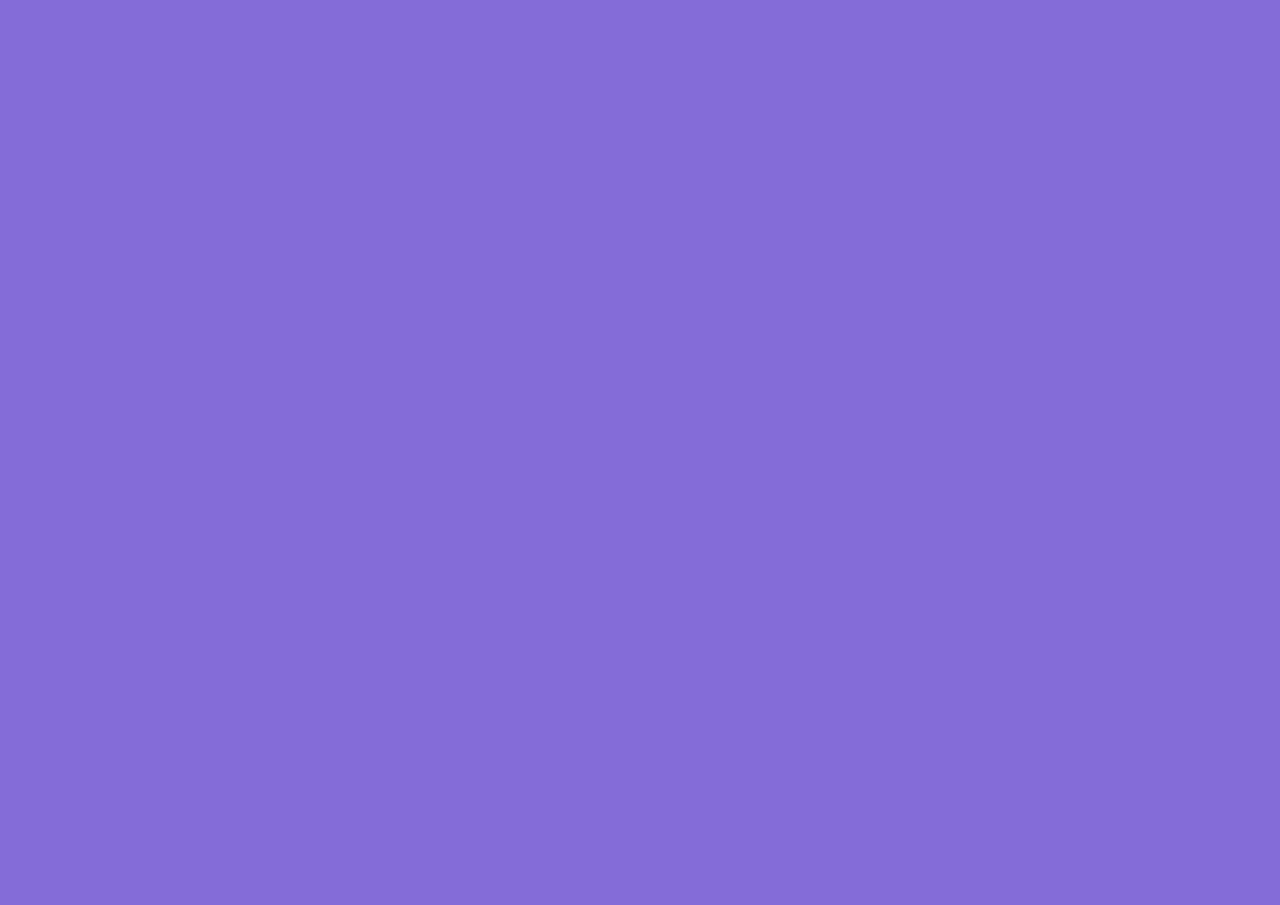
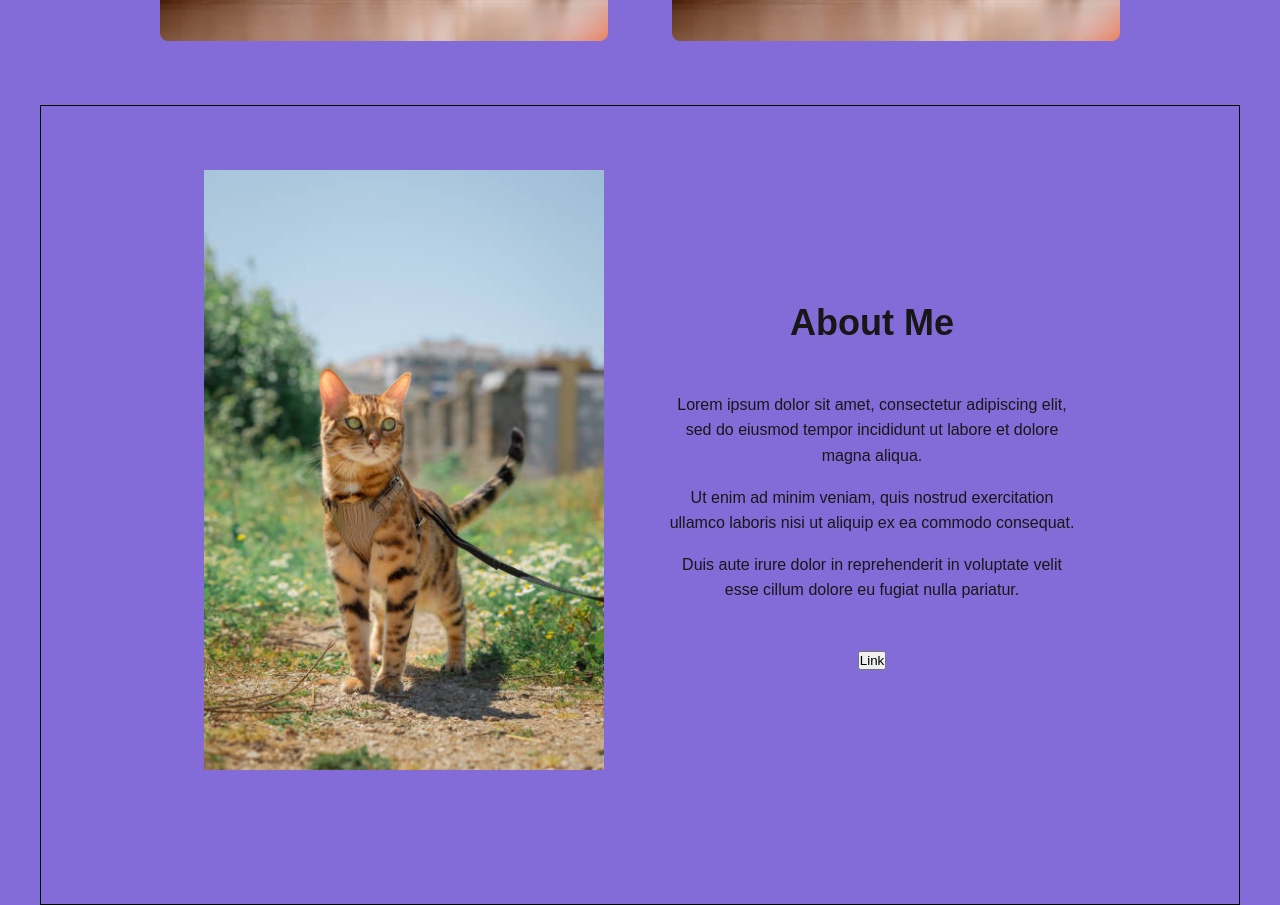
Before and after one commit to demandsupply/photography-portfolio, a Next.js app: page / in a window 1280 px wide. Shown: the part 4579-5484 px from the top of the page. Before the commit the page ends 4497 px from the top, so only its background shows below. Built offline with nearby package versions, Linux system fonts and the light colour scheme.

Commit message:
feat: added and styled section five. Fix issue where sectionFour height: 100vh caused overlap with section five

```diff
--- a/src/app/page.js
+++ b/src/app/page.js
@@ -4,6 +4,7 @@ import HeroSection from "@/components/home/HeroSection/HeroSection";
 import SectionTwo from "@/components/home/SectionTwo/SectionTwo";
 import SectionThree from "@/components/home/SectionThree/SectionThree";
 import SectionFour from "@/components/home/SectionFour/SectionFour";
+import SectionFive from "@/components/home/SectionFive/SectionFive";
 
 export default function Home() {
   return (
@@ -13,6 +14,7 @@ export default function Home() {
         <SectionTwo />
         <SectionThree />
         <SectionFour />
+        <SectionFive />
       </main>
     </div>
   );
--- /dev/null
+++ b/src/components/home/SectionFive/SectionFive.jsx
@@ -0,0 +1,21 @@
+import styles from "./SectionFive.module.css"
+import ImageCard from "@/components/ImageCard/ImageCard"
+
+export default function SectionFive() {
+  return(
+		<section className={styles.sectionFive}>
+			<div className={styles.aboutContainer}>
+				<ImageCard src="/home/sample-img-vertical.jpg" orientation="vertical" className={styles.customImgCard} />
+				<div className={styles.container}>
+					<h2 className={styles.title}>About Me</h2>
+					<div className={styles.aboutText}>
+						<p>Lorem ipsum dolor sit amet, consectetur adipiscing elit, sed do eiusmod tempor incididunt ut labore et dolore magna aliqua.</p>
+						<p>Ut enim ad minim veniam, quis nostrud exercitation ullamco laboris nisi ut aliquip ex ea commodo consequat.</p>
+						<p>Duis aute irure dolor in reprehenderit in voluptate velit esse cillum dolore eu fugiat nulla pariatur.</p>
+					</div>
+					<button>Link</button>
+				</div>
+			</div>
+		</section>
+	)
+}
--- /dev/null
+++ b/src/components/home/SectionFive/SectionFive.module.css
@@ -0,0 +1,44 @@
+.sectionFive {
+  max-width: var(--section-max-width);
+  width: 100%;
+  min-height: 100vh;
+
+	margin: auto;
+	border: 1px solid #000;
+}
+
+.aboutContainer {
+	max-width: 1000px;
+	margin: auto;
+	display: flex;
+	gap: var(--spacing-xl);
+
+	padding: var(--spacing-xl);
+}
+
+.container {
+	display: flex;
+	flex-direction: column;
+	align-items: center;
+	justify-content: center;
+	gap: var(--spacing-lg);
+	flex: 1;
+}
+
+.customImgCard {
+	width: 400px;
+	border-radius: 0;
+}
+
+.title {
+	margin-top: var(--spacing-lg);
+	font-size: var(--text-h2);
+	font-weight: 700;
+	text-align: center;
+}
+
+.aboutText > p {
+	margin: var(--spacing-md) 0;
+	line-height: 1.6;
+	text-align: center;
+}
--- a/src/components/home/SectionFour/SectionFour.module.css
+++ b/src/components/home/SectionFour/SectionFour.module.css
@@ -1,7 +1,7 @@
 .sectionFour {
     max-width: var(--section-max-width);
     width: 100%;
-    height: 100vh;
+    min-height: 100vh;
 
     margin: auto;
 
```
